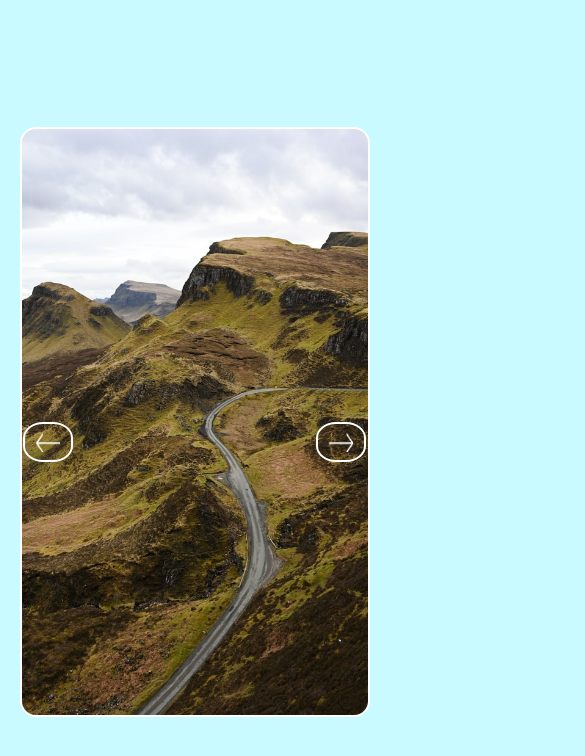
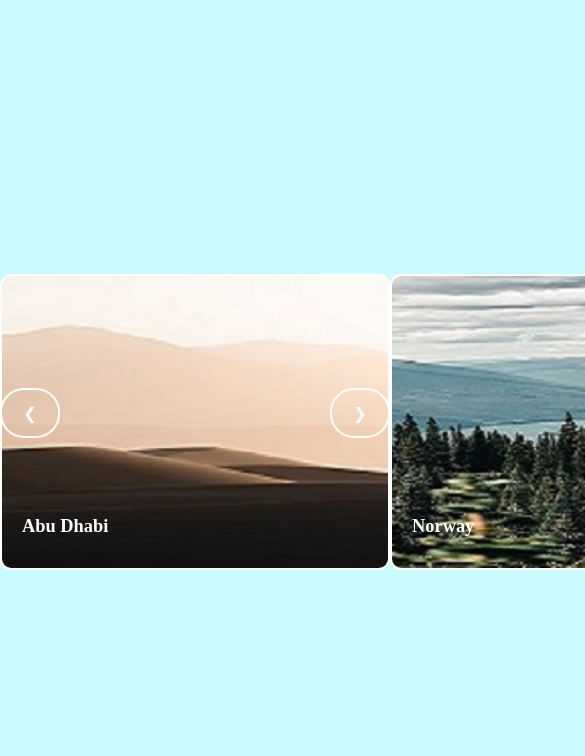
Before and after one commit to Lili-126/JavaScript-element, a plain HTML site: page slider-one/index.html in a window 390 px wide. Shown: the top 756 px of the page, 585 px wide, since content can reach past the window. Drawn offline with Linux system fonts and the light colour scheme; a web font is replaced by a local one.

Commit message:
feat: Responsive layout completed and script added

```diff
--- a/slider-one/index.html
+++ b/slider-one/index.html
@@ -4,6 +4,7 @@
     <meta charset="UTF-8">
     <meta http-equiv="X-UA-Compatible" content="IE=edge">
     <meta name="viewport" content="width=device-width, initial-scale=1.0">
+    <meta name="viewport" content="width=device-width, initial-scale=1">
     <title>Slider-one</title>
     <link rel="stylesheet" href="style.css">
 </head>
@@ -25,14 +26,6 @@
             <h3 class="slider slider__title">The Alps</h3>
         </div>
     </div>
-    <div class="arrows">
-        <div class="previous">
-            <img class="img-arrows" src="./images/Vector2.png" alt="Vector">
-        </div>
-        <div class="next">
-            <img class="img-arrows" src="./images/next.png" alt="Vector">
-        </div>
-    </div>
     <script src="main.js"></script>
 </body>
 </html>
--- a/slider-one/main.js
+++ b/slider-one/main.js
@@ -1,17 +1,145 @@
-const slides = document.querySelectorAll(".slider");
+const body = document.getElementsByTagName('body');
+const slides = document.querySelectorAll('.slider');
+const myWrapper = document.querySelectorAll('.wrapper');
 
+let count = 0;
+let width = document.documentElement.clientWidth;
+/* console.log(width); */
+
+
+if (width >= '768') {
     /* перебор массива слайдера */
     for (const slider of slides) {
         slider.addEventListener('click', () => {
             clearActiveClasses();
-
             slider.classList.add('active');
         });
     };
-
     /* удаляем класс activ с неактивного слайда */
     function clearActiveClasses() {
         slides.forEach((slider) => {
         slider.classList.remove('active');
         });
     };
+};
+
+let wrappers;
+let slideOne;
+let slideTwo;
+let slideThree;
+let slideFour;
+let slideFive;
+let titleOne;
+let titleTwo;
+let titleThree;
+let titleFour;
+let titleFive;
+let pervNext;
+let prev;
+let next;
+let items;
+
+if (width <='767') {
+    wrappers = document.createElement('div');
+    wrappers.classList.add('wrappers');
+    document.body.append(wrappers);
+
+    slideOne = document.createElement('div');
+    slideOne.classList.add('slide');
+    slideOne.classList.add('slide__one');
+    wrappers.append(slideOne);
+
+    slideTwo = document.createElement('div');
+    slideTwo.classList.add('slide');
+    slideTwo.classList.add('slide__two');
+    wrappers.append(slideTwo);
+
+    slideThree = document.createElement('div');
+    slideThree.classList.add('slide');
+    slideThree.classList.add('slide__three');
+    wrappers.append(slideThree);
+
+    slideFour = document.createElement('div');
+    slideFour.classList.add('slide');
+    slideFour.classList.add('slide__four');
+    wrappers.append(slideFour);
+
+    slideFive = document.createElement('div');
+    slideFive.classList.add('slide');
+    slideFive.classList.add('slide__five');
+    wrappers.append(slideFive);
+
+    titleOne = document.createElement('h3');
+    titleOne.classList.add('title');
+    titleOne.innerHTML = 'Abu Dhabi';
+    slideOne.append(titleOne);
+
+    titleTwo = document.createElement('h3');
+    titleTwo.classList.add('title');
+    titleTwo.innerHTML = 'Norway';
+    slideTwo.append(titleTwo);
+
+    titleThree = document.createElement('h3');
+    titleThree.classList.add('title');
+    titleThree.innerHTML = 'Canada';
+    slideThree.append(titleThree);
+
+    titleFour = document.createElement('h3');
+    titleFour.classList.add('title');
+    titleFour.innerHTML = 'UAE';
+    slideFour.append(titleFour);
+
+    titleFive = document.createElement('h3');
+    titleFive.classList.add('title');
+    titleFive.innerHTML = 'The Alps';
+    slideFive.append(titleFive);
+
+    pervNext = document.createElement('div');
+    pervNext.classList.add('perv-next');
+    document.body.append(pervNext);
+
+    prev = document.createElement('button');
+    prev.classList.add('prev');
+    prev.innerHTML = '&#10094;';
+    pervNext.append(prev);
+
+    next = document.createElement('button');
+    next.classList.add('next');
+    next.innerHTML = '&#10095;';
+    pervNext.append(next);
+};
+
+items = document.querySelectorAll('.slide');
+/* console.log(items); */
+
+function calcSizes() {
+    console.log('resize');
+    wrappers.style.width = width * items.length /* + 80 */ + 'px'; /* ширина контейнера слайдера */
+    items.forEach( item => {
+        item.style.width = width /* - 50 */ + 'px'; /* ширина картинки слайдера */
+        /* item.style.height = 'auto'; */
+    });
+    pervNext.style.width = width /* - 50  */+ 'px'; /* ширина контейнера для кнопок */
+}
+
+window.addEventListener('resize', calcSizes); /* автоматический пересчет размеров */
+calcSizes();
+
+document.querySelector('.next').addEventListener('click', () => {
+    count++;
+    if (count >= items.length) {
+        count = 0;
+    }
+    rollSlider();
+});
+document.querySelector('.prev').addEventListener('click', () => {
+    count--;
+    if (count <= 0) {
+        count = items.length -1;
+    }
+    rollSlider();
+});
+
+function rollSlider() {
+    wrappers.style.transform = 'translate(-' + count * width + 'px)'; /* функция смещения слайдов */
+};
--- a/slider-one/style.scss
+++ b/slider-one/style.scss
@@ -10,6 +10,7 @@ $font: Muli, sans-serif;
 }
 
 body {
+    position: relative;
     width: 100vw;
     height: 100vh;
     overflow: hidden;
@@ -86,93 +87,87 @@ body {
     visibility: hidden;
 }
 
-@media screen and (max-width: 821px) {
 
-    body {
-        display: flex;
-        position: relative;
+
+@media screen and (max-width: 767px) {
+    .wrapper,
+    .slider {
+        display: none;
     }
 
-    .wrapper {
-        width: 3030px;
-        overflow-y: hidden;
+    .wrappers {
+        display: flex;
+        height: 100%;
+        transition: all 700ms ease-in-out;
     }
 
-    .slider {
-        width: 70%;
-        height: 70%;
-        flex: none;
-        border-radius: 2rem;
-        .slider__title {
-            width: 150px;
-            z-index: 1;
-            left: 30px;
-            height: 1.15rem;
-            font-size: 1rem;
+    .slide {
+        position: relative;
+        margin: auto 0;
+       /*  margin-right: 0; */
+        height: 35%;
+        border-radius: 0.7rem;
+        border: 2px solid $color;
+        cursor: pointer;
+        .title {
+            position: absolute;
+            height: 2rem;
+            bottom: 20px;
+            left: 20px;
+            font-size: 1.15rem;
+            color: $color;
+            border: none;
         }
     }
 
-    .slider.active {
-        flex: none;
+
+    .slide__one {
+        @extend .slide;
+        background: url(./images/one1.jpg) center center/cover no-repeat;
     }
 
-    .arrows {
-        width: 85%;
-        visibility: visible;
+    .slide__two {
+        @extend .slide;
+        background: url(./images/two1.jpg) center center/cover no-repeat;
+    }
+
+    .slide__three {
+        @extend .slide;
+        background: url(./images/three1.jpg) center center/cover no-repeat;
+    }
+
+    .slide__four {
+        @extend .slide;
+        background: url(./images/four1.jpg) center center/cover no-repeat;
+    }
+
+    .slide__five {
+        @extend .slide;
+        background: url(./images/five1.jpg) center center/cover no-repeat;
+    }
+
+    .perv-next {
+        position: absolute;
+        z-index: 2;
+        top: 46%;
         display: flex;
         justify-content: space-between;
-        position: absolute;
-        z-index: 1;
-        top: 50%;
-        left: 49px;
+        /* margin-left: 1.5rem; */
     }
 
-    .previous,
+    .prev,
     .next {
         width: 60px;
         height: 50px;
-        display: flex;
-        align-items: center;
+        font-size: 1rem;
+        color:$color;
+        background: none;
+        border-radius: 1.5rem;
         border: 2px solid $color;
-        border-radius: 40%;
-        padding-left: 12px;
     }
 
-    .img-arrows {
-        width: 30px;
-        height: 20px;
-    }
-}
-
-
-@media screen and (max-width: 580px) {
-
-    .wrapper {
-        width: 1910px;
+    .next {
+        left: 84%;
     }
 
-    .slider {
-        width: 100%;
-        height: 70%;
-        border-radius: 1rem;
-        .slider__title {
-            left: 20px;
-        }
-    }
-
-    .arrows {
-        width: 88%;
-        left: 23px;
-    }
-
-    .previous, .next {
-        width: 50px;
-        height: 40px;
-        padding-left: 10px;
-    }
-
-    .img-arrows {
-        width: 25px;
-        height: 20px;
-    }
 }
```
Also changed, not shown: slider-one/style.css, 1 other file. Lines whose indentation alone changed are shown as unchanged.
